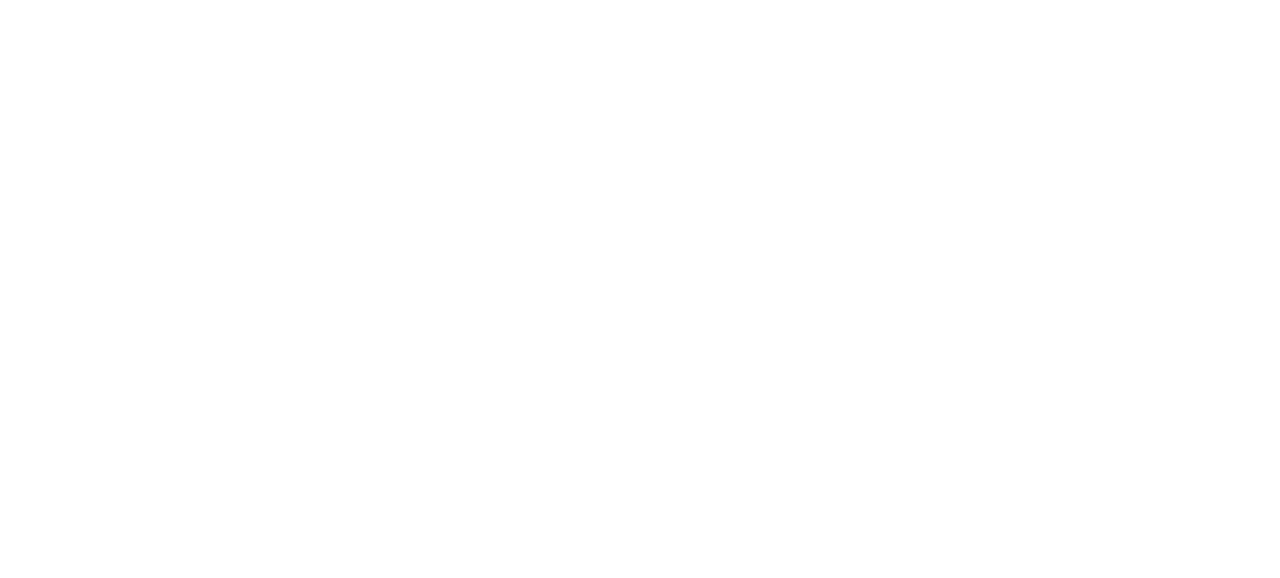
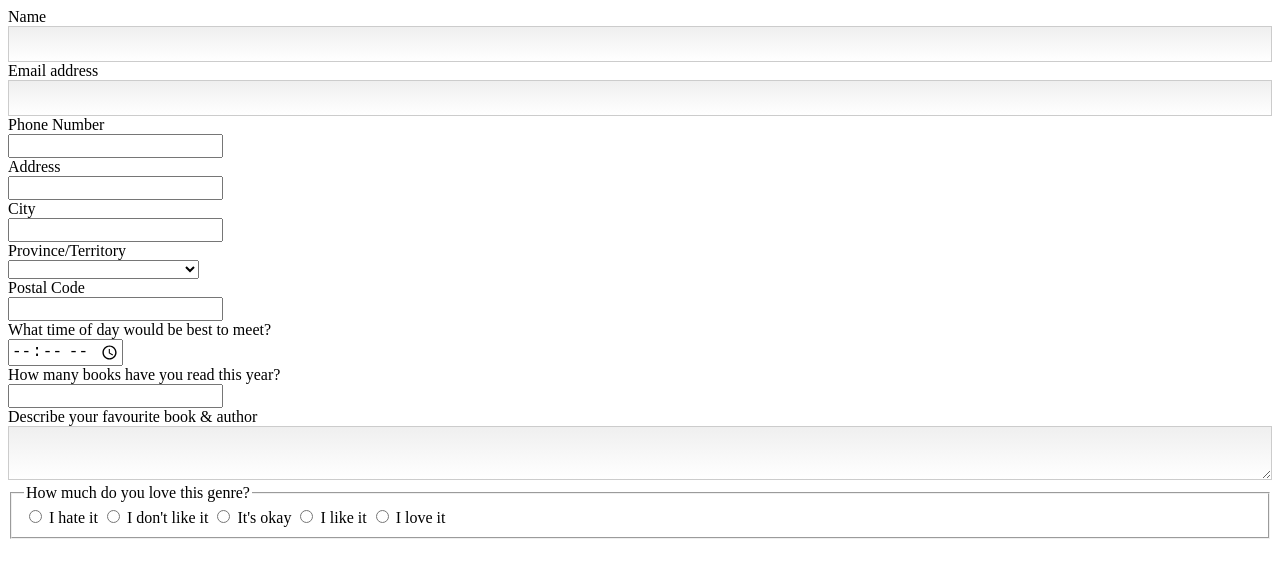
Before and after one commit to ngsabrina/book-club-form, a plain HTML site: page index.html in a window 1280 px wide. Drawn offline with Linux system fonts and the light colour scheme.

Commit message:
added all the necessary form elements

```diff
--- a/css/general.css
+++ b/css/general.css
@@ -1,2 +1,49 @@
-@charset "UTF-8";
-/* CSS Document */
+* {
+	-moz-box-sizing: border-box;
+	-webkit-box-sizing: border-box;
+	box-sizing: border-box;
+}
+
+label {
+	display: block;
+
+	cursor: pointer;
+}
+
+input,
+textarea {
+	font-size: 1rem;
+}
+
+.input-text {
+	padding: 0.5em 0.5em;
+	width: 100%;
+
+	border: 1px solid #ccc;
+	background-image: linear-gradient(to bottom, #efefef, #fff);
+
+	font-size: 1rem;
+}
+
+input + label {
+	display: inline;
+}
+
+button {
+	padding: 1em;
+	font-size:1.125rem;
+	border: 2px solid #00f;
+	background-image: linear-gradient(to bottom, #00f, #66e);
+	color: #fff;
+	border-radius: 8px;
+	cursor: pointer;
+}
+
+.error {
+	display: block;
+	color:#f33;
+}
+
+.input-error {
+	border: 3px solid #f33;
+}
--- a/index.html
+++ b/index.html
@@ -7,5 +7,92 @@
 </head>
 
 <body>
+		<div>
+			<label for="name">Name</label>
+			<input type="text" id="name" class="input-text" required>
+		</div>
+
+		<div>
+			<label for="email">Email address</label>
+			<input type="email" id="email" class="input-text" required maxlength="256">
+		</div>
+
+		<div>
+			<label for="phone">Phone Number</label>
+			<input type="tel" id="phone">
+		</div>
+
+		<div>
+			<label for="address">Address</label>
+			<input type="text" id="address" required>
+		</div>
+
+		<div>
+			<label for="city">City</label>
+			<input type="text" id="city" required>
+		</div>
+
+			<div>
+			<label for="province">Province/Territory</label>
+			<select id="province">
+				<option></option>
+				<option>Québec</option>
+				<option>British Columbia</option>
+				<option>Ontario</option>
+				<option>Alberta</option>
+				<option>Nova Scotia</option>
+				<option>New Brunswick</option>
+				<option>Manitoba</option>
+				<option>Saskatchewan</option>
+				<option>Prince Edward Island</option>
+				<option>Newfoundland and Labrador</option>
+				<option>Yukon</option>
+				<option>Nunavut</option>
+				<option>Northwest Territories</option>
+			</select>
+		</div>
+
+		<div>
+			<label for="postalcode">Postal Code</label>
+			<input type="text" id="postalcode" required maxlength="7">
+		</div>
+
+		<div>
+			<label for="time">What time of day would be best to meet?</label>
+			<input type="time" id="time" required>
+			<!-- type="time", type="datetime-local" -->
+		</div>
+
+		<div>
+			<label for="books">How many books have you read this year?</label>
+			<input type="number" id="books" pattern="[0-9]*" min="0">
+		</div>
+
+		<div>
+			<label for="favebook">Describe your favourite book & author</label>
+			<textarea id="favebook" class="input-text"></textarea>
+		</div>
+
+		<fieldset>
+			<legend>How much do you love this genre?</legend>
+
+			<!--The name attribute is how the browser knows to group the radio buttons together -->
+
+			<input type="radio" id="extreme" name="satisfaction">
+			<label for="extreme">I hate it</label>
+
+			<input type="radio" id="dissatisfied" name="satisfaction">
+			<label for="dissatisfied">I don't like it</label>
+
+			<input type="radio" id="neutral" name="satisfaction">
+			<label for="neutral">It's okay</label>
+
+			<input type="radio" id="satisfied" name="satisfaction">
+			<label for="satisfied">I like it</label>
+
+			<input type="radio" id="extremegood" name="satisfaction">
+			<label for="extremegood">I love it</label>
+		</fieldset>
+
 </body>
 </html>
```
